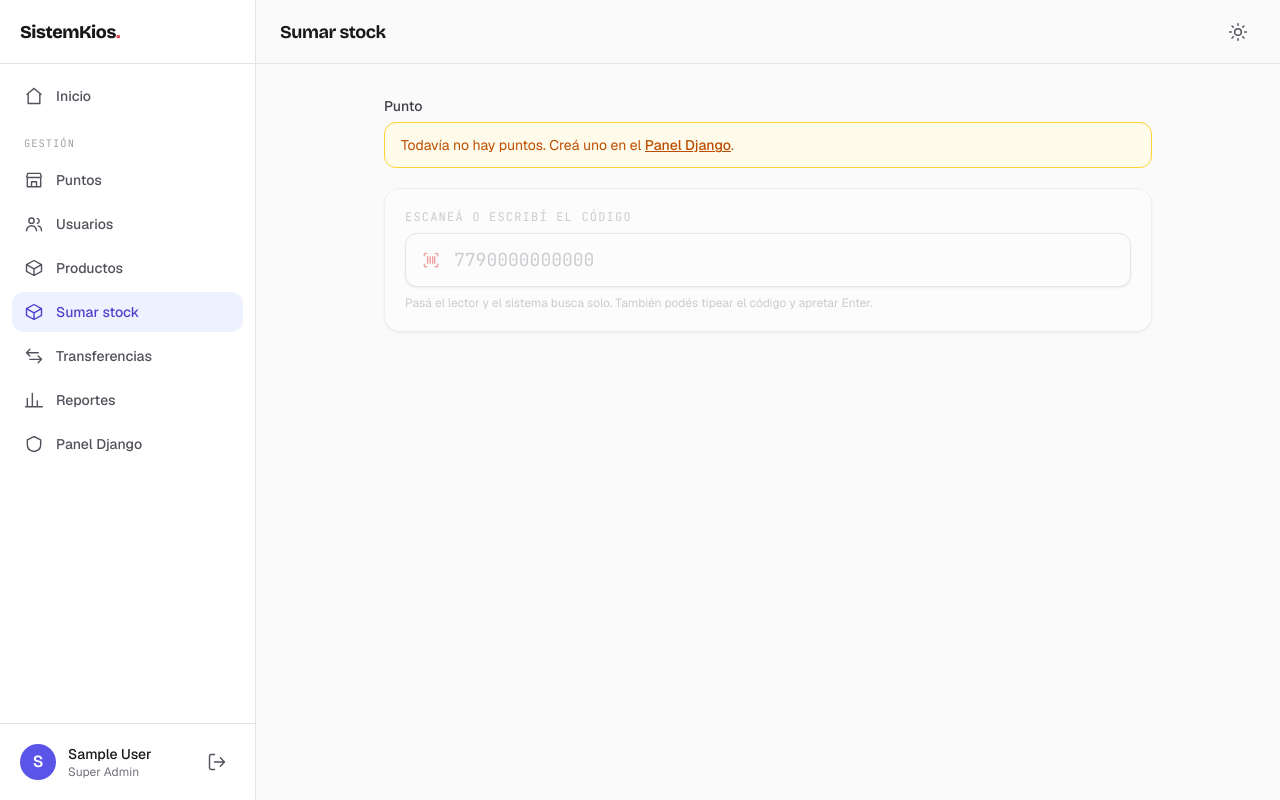
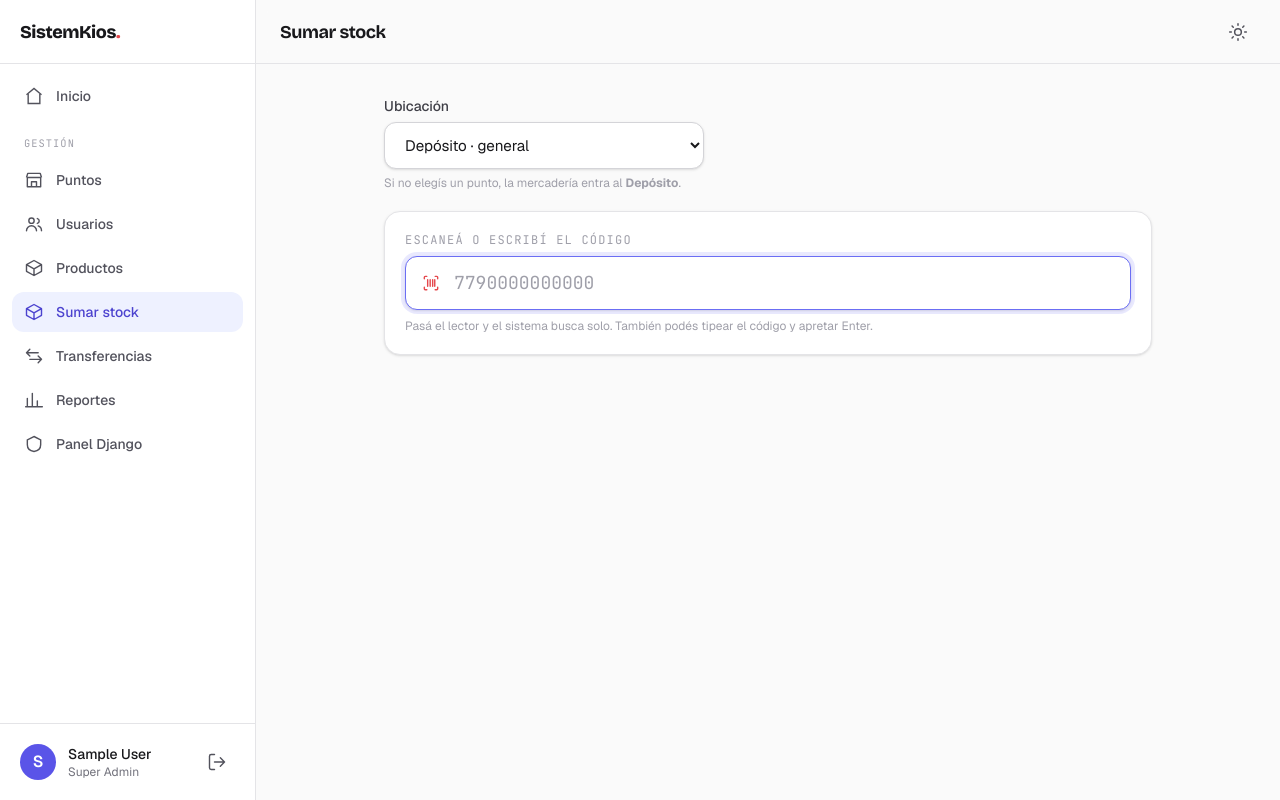
Before and after one commit to Mkdir-arg/SistemKios, a Django app: page /stock/ingreso/ in a window 1280 px wide. Run offline with Django 5.2, Linux system fonts and the light colour scheme; the visitor is signed in with stand-in values (Sample User, id 1); data comes from the database, SQL or seed files in the repository; data that the repository does not hold is empty; some libraries are stand-ins or nearby versions.

Commit message:
Stock: Depósito y visibilidad de stock general y por ubicación
- Punto.es_deposito: el Depósito es un punto especial (único) donde va el
  stock sin punto asignado; migración crea el Depósito
- Ingreso de stock: selector de Ubicación (Depósito por defecto + puntos);
  al escanear se ve el stock en la ubicación, el total general y el desglose
  por ubicación
- Alta rápida: el stock inicial va a la ubicación elegida y el precio se
  aplica a los puntos de venta (no al Depósito)

Co-Authored-By: Claude Opus 4.8 (1M context) <noreply@anthropic.com>

```diff
--- a/apps/puntos/models.py
+++ b/apps/puntos/models.py
@@ -2,17 +2,31 @@ from django.db import models
 
 
 class Punto(models.Model):
-    """Un local a la calle. Cada punto tiene su propio stock, precios y caja."""
+    """
+    Un local a la calle. Cada punto tiene su propio stock, precios y caja.
+
+    El **Depósito** (almacén central) se modela como un punto especial con
+    `es_deposito=True`: el stock que no está asignado a un local a la calle vive
+    ahí. Hay un único depósito.
+    """
 
     nombre = models.CharField("nombre", max_length=120)
     direccion = models.CharField("dirección", max_length=255, blank=True)
     activo = models.BooleanField("activo", default=True)
+    es_deposito = models.BooleanField("es depósito", default=False)
     creado = models.DateTimeField("creado", auto_now_add=True)
 
     class Meta:
         verbose_name = "punto"
         verbose_name_plural = "puntos"
-        ordering = ["nombre"]
+        ordering = ["-es_deposito", "nombre"]  # el Depósito primero
+        constraints = [
+            models.UniqueConstraint(
+                fields=["es_deposito"],
+                condition=models.Q(es_deposito=True),
+                name="un_solo_deposito",
+            )
+        ]
 
     def __str__(self):
         return self.nombre
@@ -21,3 +35,11 @@ class Punto(models.Model):
     def grupo_ws(self):
         """Nombre del grupo de WebSocket para el tiempo real de este punto."""
         return f"punto_{self.pk}"
+
+    @classmethod
+    def get_deposito(cls):
+        """Devuelve (creándolo si hace falta) el depósito central."""
+        deposito, _ = cls.objects.get_or_create(
+            es_deposito=True, defaults={"nombre": "Depósito"}
+        )
+        return deposito
--- a/apps/stock/views.py
+++ b/apps/stock/views.py
@@ -19,26 +19,42 @@ from .services import StockInsuficiente, ingresar_stock
 
 def _resolver_punto(request, punto_id=None):
     """
-    Devuelve el punto de trabajo. El vendedor siempre opera en el suyo;
-    el Super Admin elige uno (viene en el parámetro `punto`).
+    Devuelve la ubicación de trabajo. El vendedor siempre opera en su punto;
+    el Super Admin elige una (parámetro `punto`) y, si no elige, va al Depósito.
     """
     user = request.user
     if user.es_vendedor:
         return user.punto
     if punto_id:
         return Punto.objects.filter(pk=punto_id, activo=True).first()
-    return None
+    return Punto.get_deposito()
 
 
 def _payload_producto(producto, punto):
-    stock = StockPunto.objects.filter(producto=producto, punto=punto).first()
+    """
+    Datos del producto + su stock en la ubicación seleccionada, el total general
+    y el desglose por ubicación (Depósito y cada punto).
+    """
+    stock_map = {
+        s.punto_id: s.cantidad
+        for s in StockPunto.objects.filter(producto=producto)
+    }
+    total = sum(stock_map.values())
+    desglose = [
+        {"nombre": u.nombre, "es_deposito": u.es_deposito, "cantidad": stock_map.get(u.id, 0)}
+        for u in Punto.objects.filter(activo=True)  # Depósito primero (ordering del modelo)
+    ]
     precio = producto.precio_en(punto)
     return {
         "id": producto.id,
         "nombre": producto.nombre,
         "categoria": producto.categoria.nombre if producto.categoria else "",
         "codigo": producto.codigo_principal,
-        "stock_actual": stock.cantidad if stock else 0,
+        "ubicacion": punto.nombre,
+        "es_deposito": punto.es_deposito,
+        "stock_actual": stock_map.get(punto.id, 0),
+        "total": total,
+        "desglose": desglose,
         "precio": str(precio) if precio is not None else None,
     }
 
@@ -57,11 +73,13 @@ def _parse_decimal(valor, campo):
 def ingreso(request):
     """Pantalla de ingreso de mercadería con lector."""
     user = request.user
+    deposito = Punto.get_deposito()
     context = {
         "categorias": Categoria.objects.all(),
-        "puntos": Punto.objects.filter(activo=True),
+        "ubicaciones": Punto.objects.filter(activo=True),  # Depósito primero
         "punto_fijo": user.punto if user.es_vendedor else None,
         "es_super_admin": user.es_super_admin,
+        "deposito_id": deposito.id,
     }
     return render(request, "stock/ingreso.html", context)
 
@@ -148,7 +166,11 @@ def alta(request):
         )
         CodigoBarras.objects.create(producto=producto, codigo=codigo, principal=True)
         if precio_venta is not None:
-            PrecioPunto.objects.create(producto=producto, punto=punto, precio_venta=precio_venta)
+            # El precio se aplica a los puntos de venta (no al Depósito).
+            for pv in Punto.objects.filter(activo=True, es_deposito=False):
+                PrecioPunto.objects.update_or_create(
+                    producto=producto, punto=pv, defaults={"precio_venta": precio_venta}
+                )
         if cantidad > 0:
             ingresar_stock(
                 producto=producto,
--- a/templates/stock/ingreso.html
+++ b/templates/stock/ingreso.html
@@ -5,7 +5,7 @@
 
 {% block content %}
 <div class="mx-auto max-w-3xl"
-     x-data="ingresoStock({ puntoFijo: {{ punto_fijo.id|default:'null' }}, esSuperAdmin: {{ es_super_admin|yesno:'true,false' }} })">
+     x-data="ingresoStock({ puntoFijo: {{ punto_fijo.id|default:'null' }}, esSuperAdmin: {{ es_super_admin|yesno:'true,false' }}, depositoId: {{ deposito_id }} })">
 
   {# --- Contexto de punto --- #}
   {% if punto_fijo %}
@@ -15,17 +15,13 @@
     </div>
   {% elif es_super_admin %}
     <div class="mb-5">
-      <label class="mb-1.5 block text-sm font-medium text-zinc-700 dark:text-zinc-300">Punto</label>
-      {% if puntos %}
-        <select class="input max-w-xs" x-model="puntoId" @change="reset()">
-          <option value="">Elegí un punto…</option>
-          {% for p in puntos %}<option value="{{ p.id }}">{{ p.nombre }}</option>{% endfor %}
-        </select>
-      {% else %}
-        <p class="rounded-xl border border-amber-300 bg-amber-50 px-4 py-3 text-sm text-amber-700 dark:border-amber-500/30 dark:bg-amber-500/10 dark:text-amber-400">
-          Todavía no hay puntos. Creá uno en el <a href="/panel-django/puntos/punto/add/" class="font-medium underline">Panel Django</a>.
-        </p>
-      {% endif %}
+      <label class="mb-1.5 block text-sm font-medium text-zinc-700 dark:text-zinc-300">Ubicación</label>
+      <select class="input max-w-xs" x-model="puntoId" @change="reset()">
+        {% for u in ubicaciones %}
+          <option value="{{ u.id }}">{{ u.nombre }}{% if u.es_deposito %} · general{% endif %}</option>
+        {% endfor %}
+      </select>
+      <p class="mt-1.5 text-xs text-zinc-400 dark:text-zinc-500">Si no elegís un punto, la mercadería entra al <strong>Depósito</strong>.</p>
     </div>
   {% elif not punto_fijo %}
     <p class="rounded-xl border border-amber-300 bg-amber-50 px-4 py-3 text-sm text-amber-700 dark:border-amber-500/30 dark:bg-amber-500/10 dark:text-amber-400">
@@ -67,8 +63,23 @@
           </p>
         </div>
         <div class="text-right">
-          <p class="font-mono text-xs uppercase tracking-wider text-zinc-400">Stock actual</p>
+          <p class="font-mono text-xs uppercase tracking-wider text-zinc-400">Stock en <span x-text="producto.ubicacion"></span></p>
           <p class="tnum font-display text-3xl font-bold" x-text="producto.stock_actual"></p>
+          <p class="mt-0.5 text-xs text-zinc-400">General: <span class="tnum font-semibold text-zinc-500 dark:text-zinc-300" x-text="producto.total"></span></p>
+        </div>
+      </div>
+
+      {# Desglose por ubicación #}
+      <div class="mt-4">
+        <p class="mb-1.5 font-mono text-[0.65rem] uppercase tracking-widest text-zinc-400 dark:text-zinc-600">Stock por ubicación</p>
+        <div class="flex flex-wrap gap-1.5">
+          <template x-for="u in producto.desglose" :key="u.nombre">
+            <span class="inline-flex items-center gap-1.5 rounded-full border px-2.5 py-1 text-xs"
+                  :class="u.es_deposito ? 'border-brand-200 bg-brand-50 text-brand-700 dark:border-brand-500/30 dark:bg-brand-500/10 dark:text-brand-300' : 'border-zinc-200 bg-zinc-50 text-zinc-600 dark:border-zinc-800 dark:bg-zinc-900 dark:text-zinc-400'">
+              <span x-text="u.nombre"></span>
+              <span class="tnum font-semibold" x-text="u.cantidad"></span>
+            </span>
+          </template>
         </div>
       </div>
 
@@ -118,6 +129,7 @@
         <div>
           <label class="mb-1.5 block text-sm font-medium text-zinc-700 dark:text-zinc-300">Precio de venta</label>
           <input x-model="nuevo.precio_venta" type="number" step="0.01" min="0" class="input tnum" placeholder="0.00">
+          <p class="mt-1 text-xs text-zinc-400 dark:text-zinc-500">Se aplica a todos los puntos de venta.</p>
         </div>
         <div>
           <label class="mb-1.5 block text-sm font-medium text-zinc-700 dark:text-zinc-300">Costo (opcional)</label>
@@ -160,6 +172,7 @@
     return {
       esSuperAdmin: opts.esSuperAdmin,
       puntoFijo: opts.puntoFijo,
+      depositoId: opts.depositoId,
       puntoId: "",
       scan: "",
       estado: "idle",      // idle | encontrado | nuevo
@@ -274,7 +287,7 @@
       },
 
       init() {
-        {% if es_super_admin and puntos|length == 1 %}this.puntoId = "{{ puntos.0.id }}";{% endif %}
+        if (this.esSuperAdmin) this.puntoId = String(this.depositoId);
         this.focusScan();
       },
     };
```
Also changed, not shown: apps/puntos/migrations/0002_deposito.py (added), static/css/site.css.
